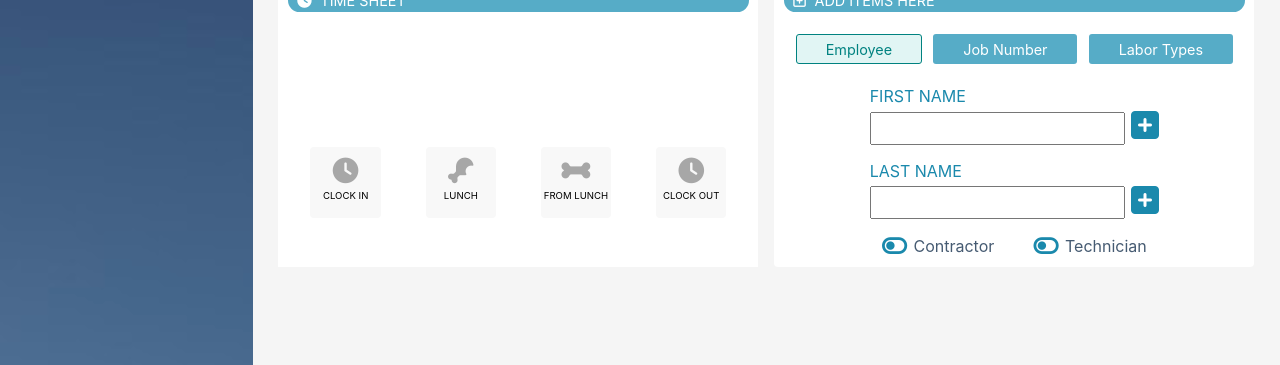
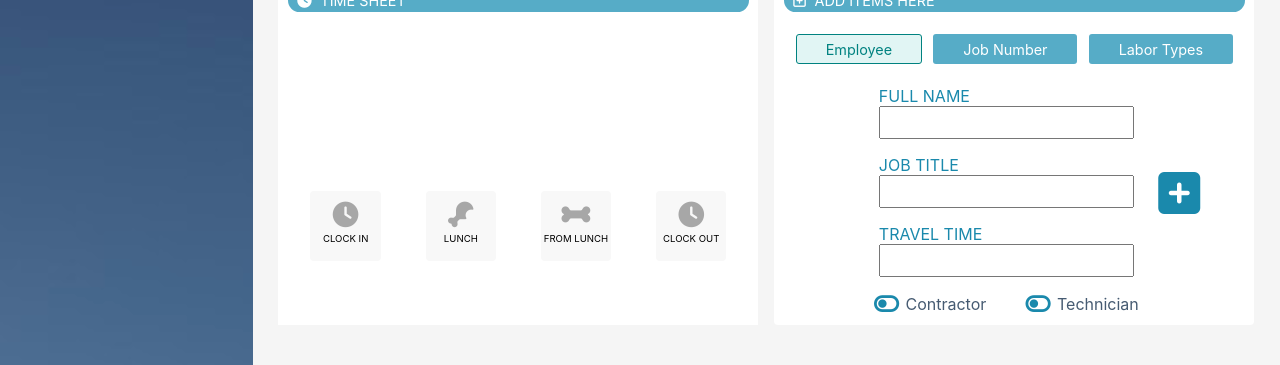
Before and after one commit to blakio/framework, a React (Create React App) app: page / in a window 1280 px wide. Both pictures are taken after a click on the element "Employee". Shown: the part 268-633 px from the top of the page. Built offline with nearby package versions, Linux system fonts and the light colour scheme; no server answers.

Commit message:
changes to add section

```diff
--- a/src/Axios/index.js
+++ b/src/Axios/index.js
@@ -97,6 +97,18 @@ export default {
     const fetchEmployees = await axios.get(`${baseURL}/employees`);
     fn(fetchEmployees);
   },
+  addEmployee: (props) => {
+    let url = `${baseURL}/employees`;
+    axios.post(url, props.obj, getHeaderObj()).then(response => props.fn());
+  },
+  addJobNumber: (props) => {
+    let url = `${baseURL}/jobs`;
+    axios.post(url, props.obj, getHeaderObj()).then(response => props.fn());
+  },
+  addLaborType: (props) => {
+    let url = `${baseURL}/labortypes`;
+    axios.post(url, props.obj, getHeaderObj()).then(response => props.fn());
+  },
   updateEmployee: (id, laborType, jobNumber, fn) => {
     let url = `${baseURL}/employees/`
     const updates = {};
--- a/src/Blakio/index.js
+++ b/src/Blakio/index.js
@@ -303,20 +303,62 @@ const TimeTrackBar = () => {
 }
 
 const AddInput = (props) => {
+  const [value, setValue] = useState("");
   return (<div className="AddInput">
     <p>{props.text}</p>
-    <input placeholder={props.placeholder}/>
-    <i className="fas fa-plus-square"></i>
+    <input type={props.type} value={value} onChange={e => setValue(e.target.value)} placeholder={props.placeholder}/>
   </div>)
 }
 
 const AddBar = (props) => {
+
+  const {
+    dispatch
+  } = useContext(DashboardContext);
+
   const [activeText, setActiveText] = useState("");
   const [isContractor, setIsContractor] = useState(false);
   const [isTechnician, setIsTechnician] = useState(false);
+
+  const fetch = () => {
+    Axios.fetchEmployees(dispatch);
+    Axios.fetchJobNumbers(dispatch);
+    Axios.fetchLaborTypes(dispatch);
+  }
+
   const onClick = (name) => {
     (activeText === name) ? setActiveText("") : setActiveText(name);
   }
+  const add = (value, data) => {
+
+    if(activeText === "Employee"){
+
+      Axios.addEmployee({
+        isActive: true,
+        isContractor: isContractor,
+        isTech: isTechnician,
+        jobTitle: "",
+        name: "",
+        travelTime: 0
+      }, fetch);
+
+    } else if (activeText === "Job Number"){
+
+      Axios.addJobNumber({
+        isActive: true,
+        number: "HEY"
+      }, fetch);
+
+    } else if (activeText === "Labor Types"){
+
+      Axios.addLaborType({
+        isActive: true,
+        name: "HEY"
+      }, fetch);
+
+    }
+  }
+
   return (<div className="AddBar">
     <DashPaperRoundedHead
       icon="far fa-plus-square"
@@ -328,10 +370,16 @@ const AddBar = (props) => {
         <SquareLabelDirectData onClick={onClick} activeText={activeText} name="Job Number"/>
         <SquareLabelDirectData onClick={onClick} activeText={activeText} name="Labor Types"/>
       </div>
-      {(activeText === "Employee") && <AddInput text="first name"/>}
-      {(activeText === "Employee") && <AddInput text="last name"/>}
-      {(activeText === "Job Number") && <AddInput text="job number"/>}
-      {(activeText === "Labor Types") && <AddInput text="labor type"/>}
+      <div className="flex" style={{
+        width: "20em",
+        justifyContent: "space-between"
+      }}>
+        <div className="flex" style={{flexDirection: "column"}}>
+          {(activeText === "Employee") && <AddInput type="text" text="full name" onAdd={add}/>}
+          {(activeText === "Employee") && <AddInput type="text" text="job title" onAdd={add}/>}
+          {(activeText === "Employee") && <AddInput type="number" text="travel time" onAdd={add}/>}
+          {(activeText === "Job Number") && <AddInput type="text" text="job number" onAdd={add}/>}
+          {(activeText === "Labor Types") && <AddInput type="text" text="labor type" onAdd={add}/>}
           {(activeText === "Employee") && <div className="flex" style={{
             width: "19em",
             justifyContent: "space-around",
@@ -346,6 +394,14 @@ const AddBar = (props) => {
               onClick={() => setIsTechnician(!isTechnician)}
               isOn={isTechnician}/>
           </div>}
+        </div>
+        {(activeText !== "") && <div>
+          <i className="fas fa-plus-square" style={{
+            color: "var(--darkGreen)",
+            fontSize: "3em"
+          }}></i>
+        </div>}
+      </div>
     </div>
   </div>)
 }
```
Lines whose indentation alone changed are shown as unchanged.
